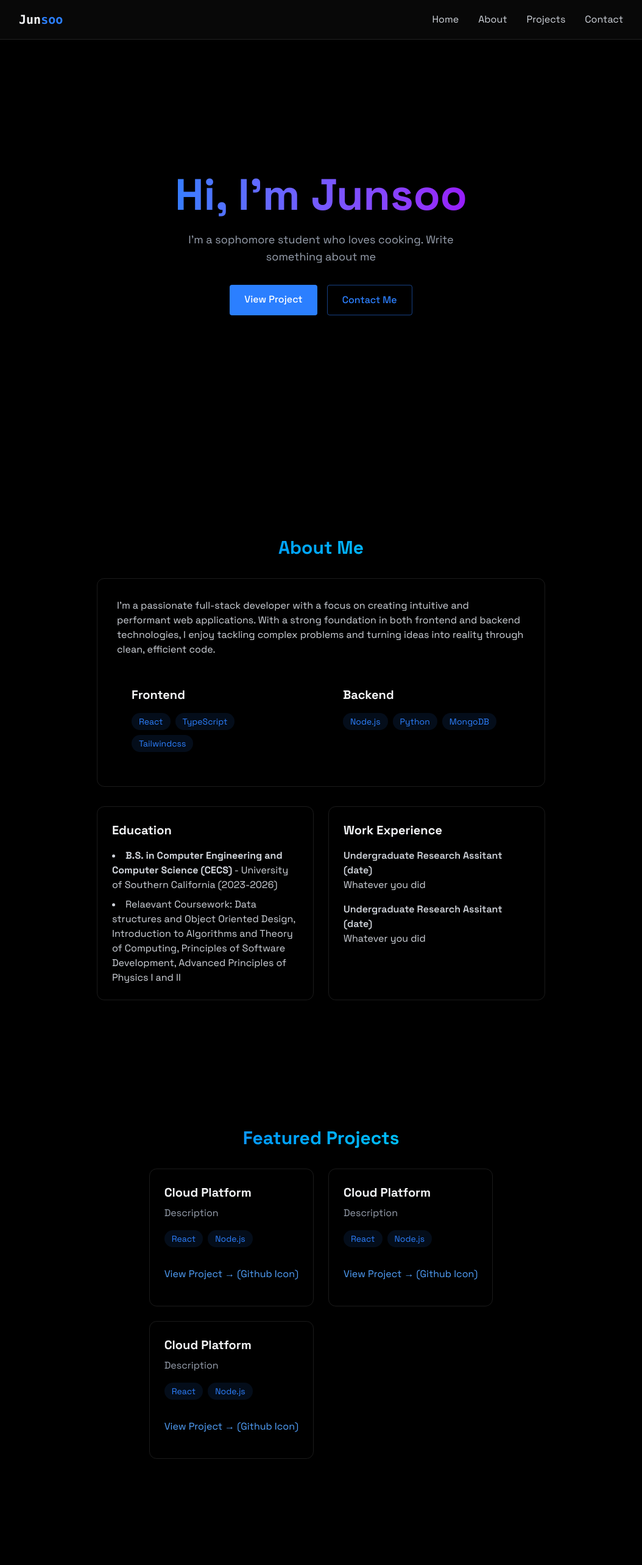
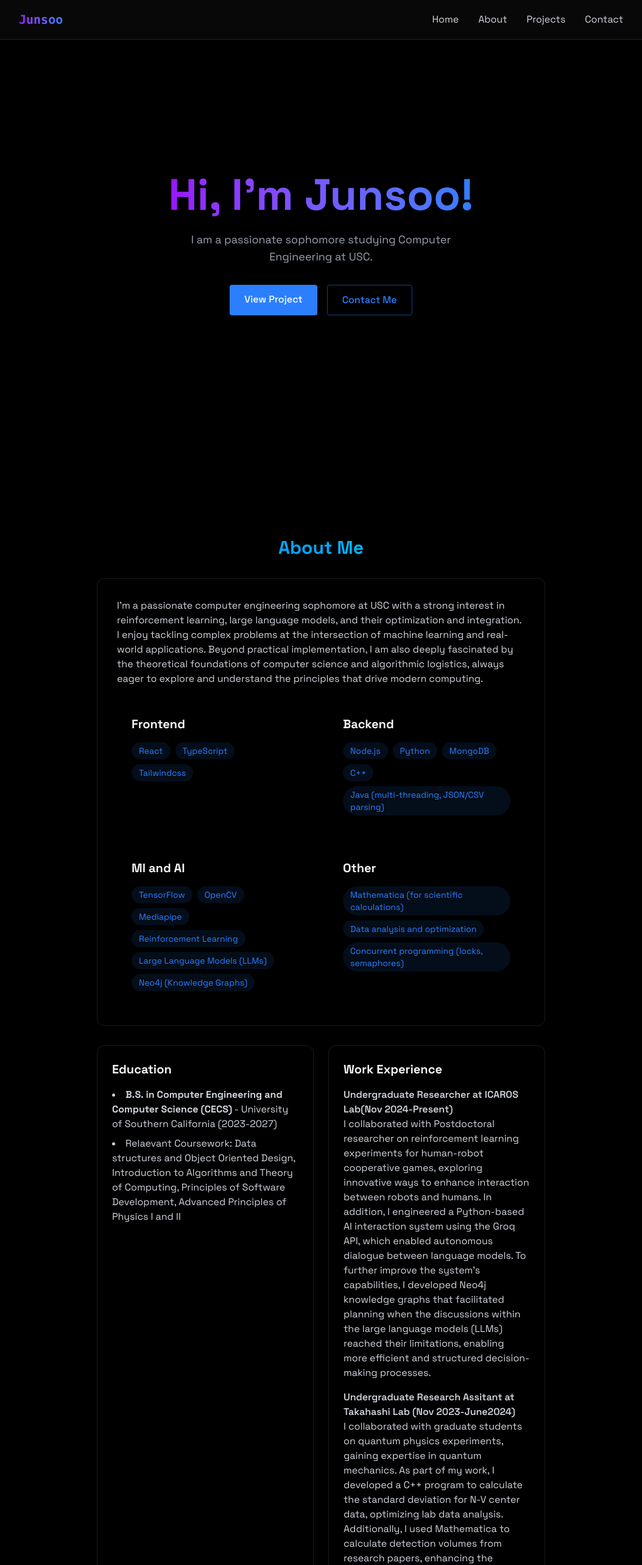
Before and after one commit to junsooki/junsookim, a React (Vite) app: page / in a window 1280 px wide. Shown: the top 2566 px of the page at 61% size, without its empty margins (113-1167 px from the left). Built offline with nearby package versions, Linux system fonts and the light colour scheme.

Commit message:
change to content

```diff
--- a/src/components/Navbar.jsx
+++ b/src/components/Navbar.jsx
@@ -10,9 +10,8 @@ export const Navbar = ({ menuOpen, setMenuOpen }) => {
         <nav className="fixed top-0 w-full z-40 bg-[rgba(10,10,10,0.8)] backdrop-blur-lg border-b border-white/10 shadow-lg">
             <div className="max-w-5xl mx-auto px-4">
                 <div className="flex justify-between items-center h-16">
-                    <a href="#home" className="font-mono text-xl font-bold -text-white">  {/* This is for logo */}
-                        Jun
-                        <span className="text-blue-500">soo</span>
+                    <a href="#home" className="font-mono text-xl font-bold bg-gradient-to-r from-purple-600 to-blue-500 bg-clip-text text-transparent">
+                        Junsoo
                     </a>
 
                     <div
--- a/src/components/sections/About.jsx
+++ b/src/components/sections/About.jsx
@@ -2,7 +2,9 @@ import { ReviewOnScroll } from "../ReviewOnScroll";
 
 export const About = () => {
     const frontendSkills = ["React", "TypeScript", "Tailwindcss"];
-    const backendSkills = ["Node.js", "Python", "MongoDB"];
+    const backendSkills = ["Node.js", "Python", "MongoDB", "C++", "Java (multi-threading, JSON/CSV parsing)"];
+    const mlAiSkills = ["TensorFlow","OpenCV", "Mediapipe", "Reinforcement Learning", "Large Language Models (LLMs)", "Neo4j (Knowledge Graphs)"];
+    const otherSkills = ["Mathematica (for scientific calculations)", "Data analysis and optimization", "Concurrent programming (locks, semaphores)",];
 
     return (
         <section id="about" className="min-h-screen flex items-center justify-center py-20">
@@ -14,7 +16,7 @@ export const About = () => {
 
                     <div className="glass rounded-xl p-8 border-white/10 border hover:-translate-y-1 transition-all">
                         <p className="text-gray-300 mb-6">
-                            I'm a passionate full-stack developer with a focus on creating intuitive and performant web applications. With a strong foundation in both frontend and backend technologies, I enjoy tackling complex problems and turning ideas into reality through clean, efficient code.
+                        I’m a passionate computer engineering sophomore at USC with a strong interest in reinforcement learning, large language models, and their optimization and integration. I enjoy tackling complex problems at the intersection of machine learning and real-world applications. Beyond practical implementation, I am also deeply fascinated by the theoretical foundations of computer science and algorithmic logistics, always eager to explore and understand the principles that drive modern computing.
                         </p>
 
                         <div className="grid grid-cols-1 md:grid-cols-2 gap-6">
@@ -45,6 +47,34 @@ export const About = () => {
                                     ))}
                                 </div>
                             </div>
+
+                            <div className="rounded-xl p-6 hover:-translate-y-1 transition-all">
+                                <h3 className="text-xl font-bold mb-4">Ml and AI</h3>
+                                <div className="flex flex-wrap gap-2">
+                                    {mlAiSkills.map((tech,key) => (
+                                        <span
+                                            key={key}
+                                            className="bg-blue-500/10 text-blue-500 py-1 px-3 rounded-full text-sm hover:bg-blue-500/20 hover:shadow-[0_2px_8px_rgba(50,130,246,0.2)] transition-all"
+                                        >
+                                            {tech}
+                                        </span>
+                                    ))}
+                                </div>
+                            </div>
+
+                            <div className="rounded-xl p-6 hover:-translate-y-1 transition-all">
+                                <h3 className="text-xl font-bold mb-4">Other</h3>
+                                <div className="flex flex-wrap gap-2">
+                                    {otherSkills.map((tech,key) => (
+                                        <span
+                                            key={key}
+                                            className="bg-blue-500/10 text-blue-500 py-1 px-3 rounded-full text-sm hover:bg-blue-500/20 hover:shadow-[0_2px_8px_rgba(50,130,246,0.2)] transition-all"
+                                        >
+                                            {tech}
+                                        </span>
+                                    ))}
+                                </div>
+                            </div>
                         </div>
                     </div>
 
@@ -54,7 +84,7 @@ export const About = () => {
                             <ul className="list-disc list-inside text-gray-300 space-y-2">
                                 <li>
                                     <strong>B.S. in Computer Engineering and Computer Science (CECS)</strong> - University of Southern California
-                                    (2023-2026)
+                                    (2023-2027)
                                 </li>
                                 <li>
                                     Relaevant Coursework: Data structures and Object Oriented Design, Introduction to Algorithms and Theory of Computing, Principles of Software Development, Advanced Principles of Physics I and II
@@ -65,12 +95,12 @@ export const About = () => {
                             <h3 className="text-xl font-bold mb-4">Work Experience</h3>
                             <div className="space-y-4 text-gray-300">
                                 <div>
-                                    <h4 className="font-semibold"> Undergraduate Research Assitant (date) </h4>
-                                    <p> Whatever you did</p>
+                                    <h4 className="font-semibold"> Undergraduate Researcher at ICAROS Lab(Nov 2024-Present) </h4>
+                                    <p> I collaborated with Postdoctoral researcher on reinforcement learning experiments for human-robot cooperative games, exploring innovative ways to enhance interaction between robots and humans. In addition, I engineered a Python-based AI interaction system using the Groq API, which enabled autonomous dialogue between language models. To further improve the system’s capabilities, I developed Neo4j knowledge graphs that facilitated planning when the discussions within the large language models (LLMs) reached their limitations, enabling more efficient and structured decision-making processes.</p>
                                 </div>
                                 <div>
-                                    <h4 className="font-semibold"> Undergraduate Research Assitant (date) </h4>
-                                    <p> Whatever you did</p>
+                                    <h4 className="font-semibold"> Undergraduate Research Assitant at Takahashi Lab (Nov 2023-June2024) </h4>
+                                    <p> I collaborated with graduate students on quantum physics experiments, gaining expertise in quantum mechanics. As part of my work, I developed a C++ program to calculate the standard deviation for N-V center data, optimizing lab data analysis. Additionally, I used Mathematica to calculate detection volumes from research papers, enhancing the accuracy and efficiency of experimental results.</p>
                                 </div>
                             </div>
                         </div>
--- /dev/null
+++ b/src/components/sections/Blog.jsx
@@ -0,0 +1,9 @@
+import { ReviewOnScroll } from "../ReviewOnScroll";
+
+export const Blog = () => {
+    return (
+        <section>
+
+        </section>
+    );
+}
--- a/src/components/sections/Home.jsx
+++ b/src/components/sections/Home.jsx
@@ -5,12 +5,12 @@ export const Home = () => {
         <section id="home" className="min-h-screen flex items-center justify-center relative">
             <ReviewOnScroll>
                 <div className="text-center z-10 px-4">
-                    <h1 className="text-5xl md:text-7xl font-bold mb-6 bg-gradient-to-r from-blue-500 to-purple-600 bg-clip-text text-transparent leading-right">
-                        Hi, I'm Junsoo
+                    <h1 className="text-5xl md:text-7xl font-bold mb-6 bg-gradient-to-r from-purple-600 to-blue-500 bg-clip-text text-transparent leading-right">
+                        Hi, I'm Junsoo!
                     </h1>
 
                     <p className="text-gray-400 text-lg mb-8 max-w-lg mx-auto">
-                        I'm a sophomore student who loves cooking. Write something about me
+                        I am a passionate sophomore studying Computer Engineering at USC.
                     </p>
 
                     <div className="flex justify-center space-x-4">
--- a/src/components/sections/Projects.jsx
+++ b/src/components/sections/Projects.jsx
@@ -9,10 +9,10 @@ export const Projects = () => {
                     <h2 className="text-3xl font-bold mb-8 bg-gradient-to-r from-blue-500 to-cyan-400 bg-clip-text text-transparent text-center"> Featured Projects </h2>
                     <div className="grid grid-cols-1 md:grid-cols-2 gap-6">
                         <div className="p-6 rounded-xl border border-white/10 hover:-translate-y-1 hover:border-blue-500/30 hover:shadow-[0_2px_8px_rgba(50,130,246,0.1)] transition">
-                            <h3 className="text-xl font-bold mb-2">Cloud Platform</h3>
-                            <p className="text-gray-400 mb-4">Description</p>
+                            <h3 className="text-xl font-bold mb-2">HandSignalCV</h3>
+                            <p className="text-gray-400 mb-4">HandSignalCV is a project designed to detect American Sign Language (ASL) from a camera feed and convert it into text. The project will utilize OpenCV and Mediapipe to capture frames and retrieve an ASL dataset. This dataset will then be divided into training, validation, and test sets.</p>
                             <div className="flex flex-wrap gap-2 mb-4">
-                                {["React", "Node.js"].map((tech,key) => (
+                                {["Python", "OpenCV", "Mediapipe", "numpy", "tensorflow", "sk-learn", "h5py"].map((tech,key) => (
                                     <span
                                         key={key}
                                         className="bg-blue-500/10 text-blue-500 py-1 px-3 rounded-full text-sm hover:bg-blue-500/20 hover:shadow-[0_2px_8px_rgba(50,130,246,0.1)] transition-all"
@@ -23,15 +23,17 @@ export const Projects = () => {
                             </div>
 
                             <div className="flex justify-between items-center">
-                                <a href="#" className="text-blue-400 hover:text-blue-300 transition-colors my-4"> View Project → (Github Icon)</a>
+                                <a href="https://github.com/junsooki/HandSignalCV" className="text-blue-400 hover:text-blue-300 transition-colors my-4">
+                                    View Project
+                                </a>
                             </div>
                         </div>
 
                         <div className="p-6 rounded-xl border border-white/10 hover:-translate-y-1 hover:border-blue-500/30 hover:shadow-[0_2px_8px_rgba(50,130,246,0.1)] transition">
-                            <h3 className="text-xl font-bold mb-2">Cloud Platform</h3>
-                            <p className="text-gray-400 mb-4">Description</p>
+                            <h3 className="text-xl font-bold mb-2">College Professor Web Scraper</h3>
+                            <p className="text-gray-400 mb-4">he project grabs data from a set URL - in this case the USC Viterbi faculty page. From the faculty page, the webscraper finds all the professor's individual pages. Afterwards, the webscraper then scrapes each professor's individual page to college information such as name, occupation, and degrees from the individual professor. We have accounted for possible internet errors through keeping track of the URLs of professors the first run did not receive information for. The data is then stored in a local database by last name order.</p>
                             <div className="flex flex-wrap gap-2 mb-4">
-                                {["React", "Node.js"].map((tech,key) => (
+                                {["Python", "PostgreSQL"].map((tech,key) => (
                                     <span
                                         key={key}
                                         className="bg-blue-500/10 text-blue-500 py-1 px-3 rounded-full text-sm hover:bg-blue-500/20 hover:shadow-[0_2px_8px_rgba(50,130,246,0.1)] transition-all"
@@ -42,15 +44,15 @@ export const Projects = () => {
                             </div>
 
                             <div className="flex justify-between items-center">
-                                <a href="#" className="text-blue-400 hover:text-blue-300 transition-colors my-4"> View Project → (Github Icon)</a>
+                                <a href="https://github.com/junsooki/collegeprofessorswebscrap" className="text-blue-400 hover:text-blue-300 transition-colors my-4"> View Project</a>
                             </div>
                         </div>
 
                         <div className="p-6 rounded-xl border border-white/10 hover:-translate-y-1 hover:border-blue-500/30 hover:shadow-[0_2px_8px_rgba(50,130,246,0.1)] transition">
-                            <h3 className="text-xl font-bold mb-2">Cloud Platform</h3>
-                            <p className="text-gray-400 mb-4">Description</p>
+                            <h3 className="text-xl font-bold mb-2">MuseumGeek Ticketing System</h3>
+                            <p className="text-gray-400 mb-4">This project involved creating a multi-threaded Java application to simulate a museum exhibit ticketing system with dynamic ticket agents. It used locks and semaphores for synchronized resource management, ensuring smooth concurrent operations. A parser was developed to process JSON exhibit data and CSV transaction schedules, with input validation and error handling to maintain data integrity.</p>
                             <div className="flex flex-wrap gap-2 mb-4">
-                                {["React", "Node.js"].map((tech,key) => (
+                                {["Java", "JSON", "CSV", "Threading"].map((tech,key) => (
                                     <span
                                         key={key}
                                         className="bg-blue-500/10 text-blue-500 py-1 px-3 rounded-full text-sm hover:bg-blue-500/20 hover:shadow-[0_2px_8px_rgba(50,130,246,0.1)] transition-all"
@@ -60,9 +62,6 @@ export const Projects = () => {
                                 ))}
                             </div>
 
-                            <div className="flex justify-between items-center">
-                                <a href="#" className="text-blue-400 hover:text-blue-300 transition-colors my-4"> View Project → (Github Icon)</a>
-                            </div>
                         </div>
                     </div>
                 </div>
```
